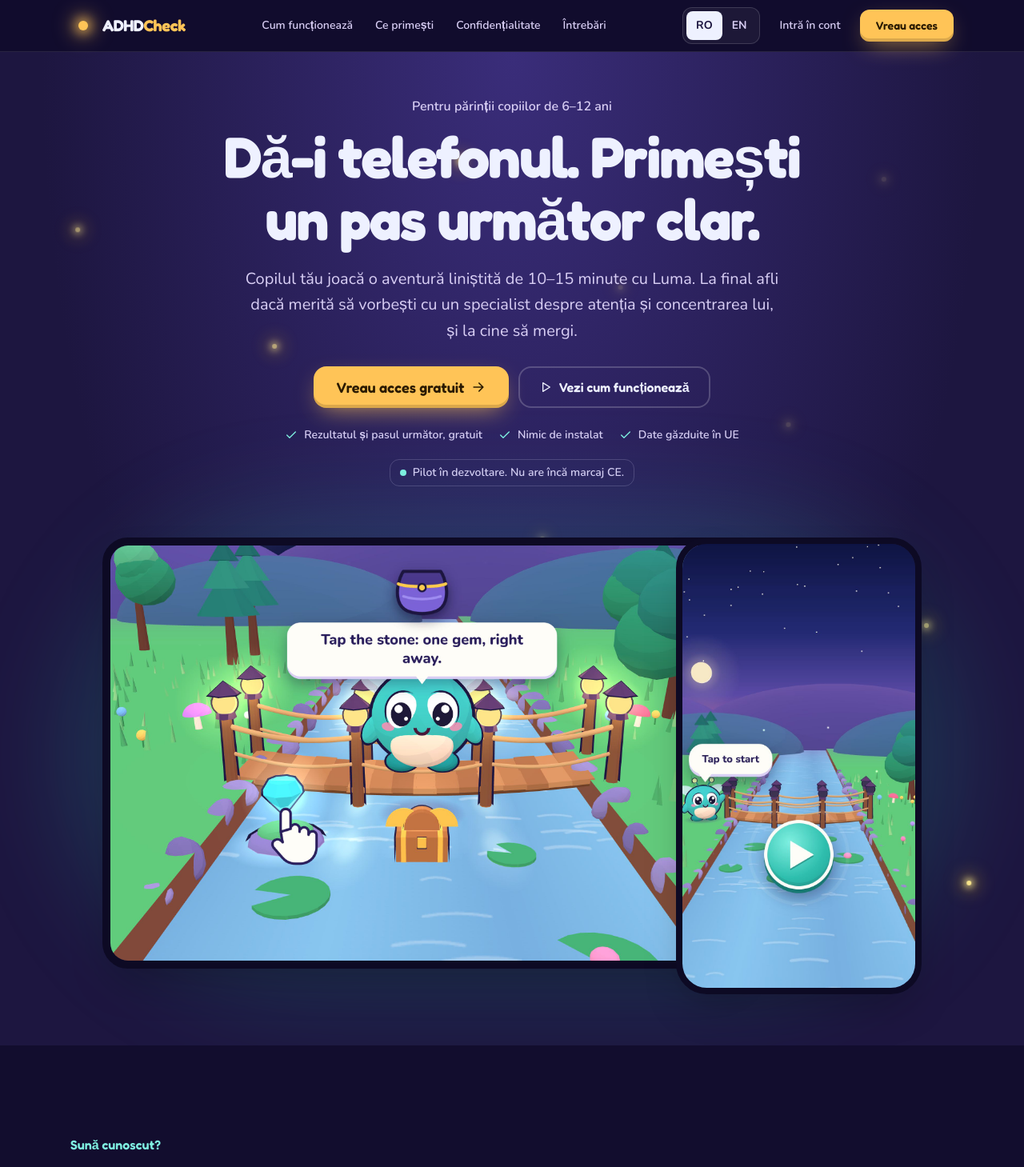
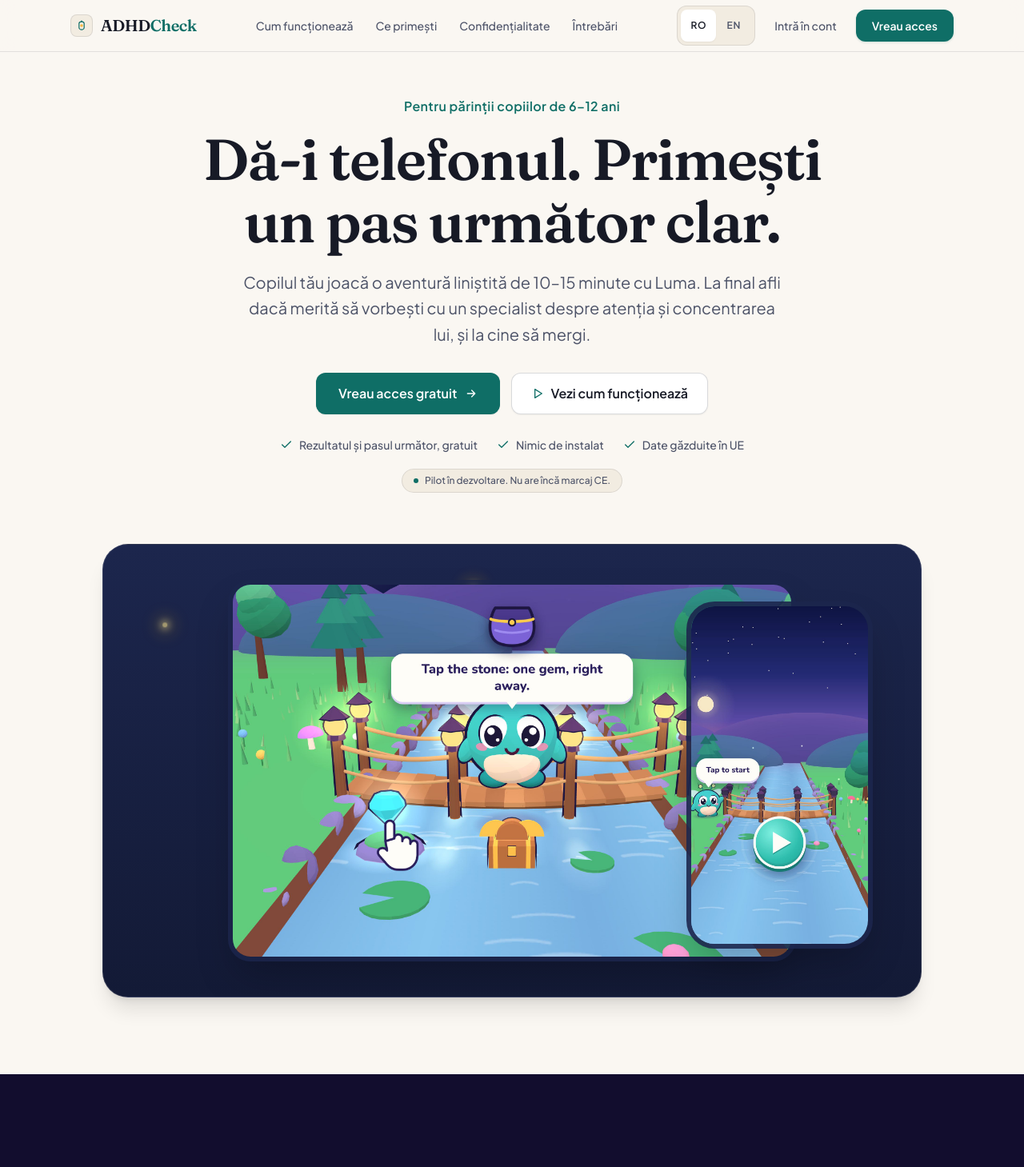
Before and after one commit to andreidinutu-byte/ADHD_Check, a Next.js app in the folder apps/web/: page / in a window 1280 px wide. Shown: the top 1459 px of the page at 80% size. Built offline with nearby package versions, Linux system fonts and the light colour scheme.

Commit message:
feat(landing): redesign header and hero showcase with impeccable

```diff
--- a/apps/web/app/_components/Landing.tsx
+++ b/apps/web/app/_components/Landing.tsx
@@ -52,16 +52,18 @@ export function Landing() {
   useReveal(lang);
 
   return (
-    <div className="bg-dusk-deep text-moon">
+    <div className="landing-theme min-h-screen">
       <a
         href="#main"
-        className="sr-only focus:not-sr-only focus:fixed focus:left-4 focus:top-4 focus:z-[100] focus:rounded-lg focus:bg-lantern focus:px-4 focus:py-2 focus:text-on-lantern"
+        className="sr-only focus:not-sr-only focus:fixed focus:left-4 focus:top-4 focus:z-[100] focus:rounded-lg focus:bg-brand-teal focus:px-4 focus:py-2 focus:text-white focus:shadow-md font-semibold"
       >
         {t.meta.skip}
       </a>
       <Header t={t} lang={lang} setLang={writeLang} />
       <main id="main">
         <Hero t={t} />
+        {/* Temporary wrapper for Problem through Final to preserve dark contrast */}
+        <div className="bg-dusk-deep text-moon">
           <Problem t={t} />
           <How t={t} />
           <Game t={t} />
@@ -70,6 +72,7 @@ export function Landing() {
           <Privacy t={t} />
           <Faq t={t} />
           <Final t={t} lang={lang} />
+        </div>
       </main>
       <Footer t={t} />
       <StickyCta t={t} />
@@ -116,7 +119,16 @@ function H2({ children, className = "" }: { children: ReactNode; className?: str
   return <h2 className={`font-display text-3xl font-bold leading-tight sm:text-4xl md:text-5xl ${className}`}>{children}</h2>;
 }
 
-function CtaButton({ children, className = "" }: { children: ReactNode; className?: string }) {
+function CtaButton({
+  children,
+  className = "",
+  variant = "editorial",
+}: {
+  children: ReactNode;
+  className?: string;
+  variant?: "editorial" | "lantern";
+}) {
+  if (variant === "lantern") {
     return (
       <a
         href="#start"
@@ -127,11 +139,21 @@ function CtaButton({ children, className = "" }: { children: ReactNode; classNam
       </a>
     );
   }
+  return (
+    <a
+      href="#start"
+      className={`btn-editorial-primary inline-flex min-h-13 cursor-pointer items-center justify-center gap-2.5 rounded-xl px-7 py-3 text-base font-semibold shadow-xs ${className}`}
+    >
+      {children}
+      <Arrow className="size-4" />
+    </a>
+  );
+}
 
 function PilotNote({ children }: { children: ReactNode }) {
   return (
-    <p className="inline-flex items-center gap-2 rounded-xl border border-lavender/20 px-3 py-1.5 text-sm font-semibold text-lavender">
-      <span className="size-2 rounded-full bg-river-soft" aria-hidden="true" />
+    <p className="inline-flex items-center gap-2 rounded-full border border-line bg-paper-2 px-3.5 py-1.5 text-xs font-medium text-ink-secondary">
+      <span className="size-1.5 rounded-full bg-brand-teal" aria-hidden="true" />
       {children}
     </p>
   );
@@ -139,15 +161,36 @@ function PilotNote({ children }: { children: ReactNode }) {
 
 /* ---------- header ---------- */
 
-function Logo() {
+function Logo({ dark = false }: { dark?: boolean }) {
   return (
-    <a href="#main" className="flex items-center gap-2" aria-label="ADHDCheck">
-      <span className="relative grid size-8 place-items-center">
-        <span className="absolute inset-0 rounded-full bg-lantern/30 blur-md" />
-        <span className="relative size-3 rounded-full bg-lantern shadow-[0_0_14px_4px_rgb(255_196_87/0.7)]" />
+    <a href="#main" className="group flex items-center gap-2.5" aria-label="ADHDCheck">
+      <span
+        className={`relative flex size-7 items-center justify-center rounded-lg border transition-colors ${
+          dark ? "border-white/15 bg-white/10" : "border-line bg-paper-2"
+        }`}
+      >
+        <svg
+          viewBox="0 0 20 20"
+          fill="none"
+          className={`size-4 ${dark ? "text-twilight-text" : "text-brand-teal"}`}
+          aria-hidden="true"
+        >
+          <path d="M10 2C9.4 2 9 2.4 9 3V4H11V3C11 2.4 10.6 2 10 2Z" fill="currentColor" />
+          <path
+            d="M6 7C6 5.3 7.8 4 10 4C12.2 4 14 5.3 14 7V13C14 15 12 16.5 10 16.5C8 16.5 6 15 6 13V7Z"
+            stroke="currentColor"
+            strokeWidth="1.5"
+            strokeLinecap="round"
+          />
+          <circle cx="10" cy="10" r="2.2" className="fill-lantern-warm" />
+        </svg>
       </span>
-      <span className="font-display text-xl font-bold tracking-tight text-moon">
-        ADHD<span className="text-lantern">Check</span>
+      <span
+        className={`font-editorial text-xl font-semibold tracking-tight transition-colors ${
+          dark ? "text-twilight-text" : "text-ink-primary"
+        }`}
+      >
+        ADHD<span className={dark ? "text-lantern-warm" : "text-brand-teal"}>Check</span>
       </span>
     </a>
   );
@@ -155,15 +198,15 @@ function Logo() {
 
 function LangToggle({ lang, setLang, label }: { lang: Lang; setLang: (l: Lang) => void; label: string }) {
   return (
-    <div role="group" aria-label={label} className="flex rounded-xl border border-white/15 bg-white/5 p-1">
+    <div role="group" aria-label={label} className="flex rounded-xl border border-line bg-paper-2 p-1">
       {(["ro", "en"] as const).map((l) => (
         <button
           key={l}
           type="button"
           onClick={() => setLang(l)}
           aria-pressed={lang === l}
-          className={`min-h-9 min-w-10 cursor-pointer rounded-lg px-3 text-sm font-bold uppercase transition-colors ${
-            lang === l ? "bg-moon text-dusk" : "text-lavender hover:text-moon"
+          className={`min-h-10 min-w-11 cursor-pointer rounded-lg px-3 text-xs font-semibold uppercase tracking-wider transition-all ${
+            lang === l ? "bg-surface text-ink-primary shadow-xs" : "text-ink-secondary hover:text-ink-primary"
           }`}
         >
           {l}
@@ -175,26 +218,26 @@ function LangToggle({ lang, setLang, label }: { lang: Lang; setLang: (l: Lang) =
 
 function Header({ t, lang, setLang }: { t: Dict; lang: Lang; setLang: (l: Lang) => void }) {
   return (
-    <header className="sticky top-0 z-50 border-b border-white/10 bg-dusk-deep/90 backdrop-blur-md">
+    <header className="sticky top-0 z-50 border-b border-line bg-paper/90 backdrop-blur-md">
       <Container className="flex h-16 items-center justify-between gap-3">
         <Logo />
-        <nav aria-label="Main" className="hidden items-center gap-7 text-sm font-semibold text-lavender lg:flex">
-          <a className="hover:text-moon" href="#how">{t.nav.how}</a>
-          <a className="hover:text-moon" href="#offer">{t.nav.offer}</a>
-          <a className="hover:text-moon" href="#privacy">{t.nav.privacy}</a>
-          <a className="hover:text-moon" href="#faq">{t.nav.faq}</a>
+        <nav aria-label="Main" className="hidden items-center gap-7 text-sm font-medium text-ink-secondary lg:flex">
+          <a className="transition-colors hover:text-ink-primary" href="#how">{t.nav.how}</a>
+          <a className="transition-colors hover:text-ink-primary" href="#offer">{t.nav.offer}</a>
+          <a className="transition-colors hover:text-ink-primary" href="#privacy">{t.nav.privacy}</a>
+          <a className="transition-colors hover:text-ink-primary" href="#faq">{t.nav.faq}</a>
         </nav>
         <div className="flex items-center gap-2 sm:gap-3">
           <LangToggle lang={lang} setLang={setLang} label={t.nav.langLabel} />
           <a
             href="/login"
-            className="inline-flex min-h-10 items-center whitespace-nowrap rounded-lg px-2 text-sm font-semibold text-lavender hover:text-moon sm:px-3"
+            className="inline-flex min-h-10 items-center whitespace-nowrap rounded-lg px-2 text-sm font-medium text-ink-secondary transition-colors hover:text-ink-primary sm:px-3"
           >
             {t.nav.login}
           </a>
           <a
             href="#start"
-            className="btn-lantern hidden min-h-10 items-center rounded-xl px-5 font-display text-sm font-semibold sm:inline-flex"
+            className="btn-editorial-primary hidden min-h-10 items-center rounded-xl px-5 text-sm sm:inline-flex"
           >
             {t.nav.cta}
           </a>
@@ -208,30 +251,30 @@ function Header({ t, lang, setLang }: { t: Dict; lang: Lang; setLang: (l: Lang)
 
 function Hero({ t }: { t: Dict }) {
   return (
-    <section id="hero" className="relative overflow-hidden bg-dusk">
-      <div className="absolute inset-0 bg-[radial-gradient(ellipse_at_50%_0%,#3a2d7a_0%,transparent_65%)]" aria-hidden="true" />
-      <Fireflies />
-      <Container className="relative pb-16 pt-8 text-center sm:pt-14 md:pb-24">
-        <p className="text-sm font-semibold text-lavender sm:text-base">{t.hero.eyebrow}</p>
-        <h1 className="mx-auto mt-3 max-w-4xl font-display text-[2.35rem] font-bold leading-[1.08] tracking-tight sm:text-6xl lg:text-7xl">
+    <section id="hero" className="relative bg-paper pb-16 pt-8 sm:pt-14 md:pb-24">
+      <Container className="relative text-center">
+        <p className="text-sm font-semibold tracking-wide text-brand-teal sm:text-base">{t.hero.eyebrow}</p>
+        <h1 className="mx-auto mt-4 max-w-4xl font-editorial text-4xl font-semibold leading-[1.08] tracking-tight text-ink-primary sm:text-5xl md:text-6xl lg:text-7xl text-balance">
           {t.hero.title}
         </h1>
-        <p className="mx-auto mt-5 max-w-2xl text-lg leading-relaxed text-lavender md:text-xl">{t.hero.sub}</p>
-        <div className="mt-7 flex flex-col items-stretch gap-3 sm:flex-row sm:justify-center">
+        <p className="mx-auto mt-5 max-w-2xl text-lg leading-relaxed text-ink-secondary md:text-xl text-pretty">
+          {t.hero.sub}
+        </p>
+        <div className="mt-8 flex flex-col items-stretch justify-center gap-3.5 sm:flex-row sm:items-center">
           <CtaButton>{t.hero.cta}</CtaButton>
           <a
             href="#how"
-            className="inline-flex min-h-13 cursor-pointer items-center justify-center gap-2 rounded-2xl border-2 border-white/20 px-6 font-display font-semibold text-moon transition-colors hover:border-white/50"
+            className="btn-editorial-secondary inline-flex min-h-13 cursor-pointer items-center justify-center gap-2 rounded-xl px-6 text-base font-semibold shadow-xs"
           >
-            <Play className="size-4" />
+            <Play className="size-4 text-brand-teal" />
             {t.hero.secondary}
           </a>
         </div>
-        <ul className="mt-6 flex flex-wrap justify-center gap-x-5 gap-y-2 text-sm font-semibold text-lavender">
+        <ul className="mt-7 flex flex-wrap justify-center gap-x-6 gap-y-2 text-sm font-medium text-ink-secondary">
           {t.hero.trust.map((x) => (
             <li key={x} className="flex items-center gap-2">
-              <Check className="size-4 text-river-soft" />
-              {x}
+              <Check className="size-4 text-brand-teal" />
+              <span>{x}</span>
             </li>
           ))}
         </ul>
@@ -239,29 +282,35 @@ function Hero({ t }: { t: Dict }) {
           <PilotNote>{t.hero.pilot}</PilotNote>
         </div>
 
-        <div className="relative mx-auto mt-12 max-w-5xl md:mt-16">
-          <div className="absolute -inset-x-10 -inset-y-6 rounded-full bg-river/20 blur-3xl" aria-hidden="true" />
-          <div className="relative hidden overflow-hidden rounded-[2rem] border-[10px] border-[#0d0a24] shadow-2xl md:block md:w-[78%]">
+        <div className="twilight-window relative mx-auto mt-12 max-w-5xl overflow-hidden rounded-[2rem] p-5 shadow-xl sm:p-7 md:mt-16 md:p-9 lg:p-11">
+          <Fireflies count={5} />
+
+          <div className="relative mx-auto flex w-full items-center justify-center">
+            {/* Tablet Landscape - visible from md upwards */}
+            <div className="relative hidden overflow-hidden rounded-[1.75rem] border-[6px] border-twilight-2/80 shadow-2xl md:block md:w-[74%] lg:w-[76%]">
               <Image
                 src="/landing/treasure-choice-play.jpg"
                 alt=""
                 width={2400}
                 height={1600}
-              sizes="(min-width: 768px) 60vw, 0px"
-              className="block h-auto w-full"
+                sizes="(min-width: 768px) 55vw, 0px"
+                className="block h-auto w-full object-cover"
                 loading="eager"
               />
             </div>
-          <div className="relative mx-auto w-[62%] max-w-[260px] overflow-hidden rounded-[2.4rem] border-[8px] border-[#0d0a24] shadow-2xl md:absolute md:-bottom-8 md:right-0 md:mx-0 md:w-[30%] md:max-w-none">
+
+            {/* Phone Portrait - centered on mobile, positioned bottom-right on tablet/desktop */}
+            <div className="relative mx-auto w-[68%] max-w-[240px] overflow-hidden rounded-[2.2rem] border-[6px] border-twilight-2/90 shadow-2xl md:absolute md:bottom-2 md:right-2 md:mx-0 md:w-[26%] md:max-w-[240px] lg:bottom-4 lg:right-4 lg:w-[25%]">
               <Image
                 src="/landing/bridge-wait-portrait.jpg"
                 alt={t.hero.imgAlt}
                 width={860}
                 height={1640}
-              sizes="(min-width: 768px) 30vw, 62vw"
-              className="block h-auto w-full"
+                sizes="(min-width: 768px) 25vw, 68vw"
+                className="block h-auto w-full object-cover"
                 preload
               />
+            </div>
           </div>
         </div>
       </Container>
@@ -627,7 +676,7 @@ function Footer({ t }: { t: Dict }) {
   return (
     <footer className="bg-[#0b0820] pb-28 pt-12 text-sm text-lavender md:pb-12">
       <Container className="space-y-4">
-        <Logo />
+        <Logo dark />
         <p className="font-semibold text-moon">{t.footer.pilot}</p>
         <p className="max-w-3xl leading-relaxed">{t.footer.disclaimer}</p>
         <p>{t.footer.event}</p>
--- a/apps/web/app/globals.css
+++ b/apps/web/app/globals.css
@@ -229,7 +229,7 @@ h3 {
 
   .twilight-window {
     background-color: var(--twilight);
-    background-image: radial-gradient(circle at 50% 0%, #233063 0%, transparent 70%);
+    background-image: linear-gradient(180deg, var(--twilight-2) 0%, var(--twilight) 100%);
     border: 1px solid rgba(255, 255, 255, 0.12);
     color: var(--twilight-text);
   }
```
Lines whose indentation alone changed are shown as unchanged.
